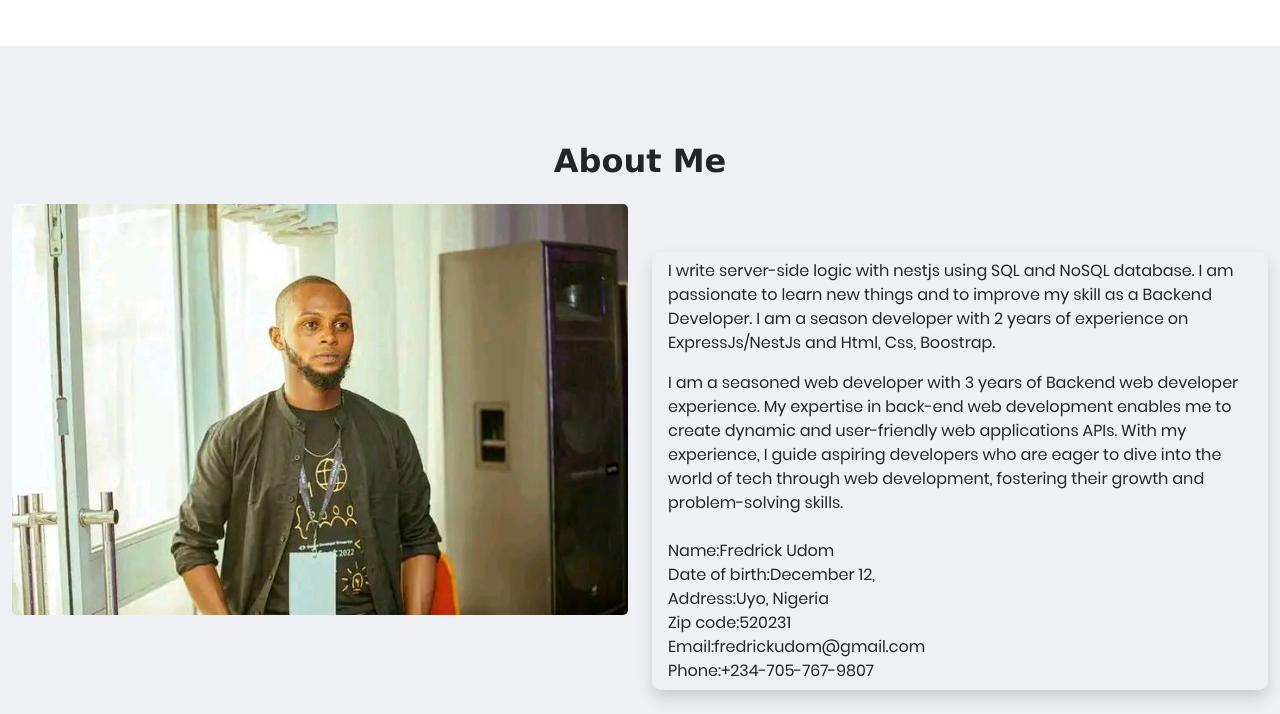
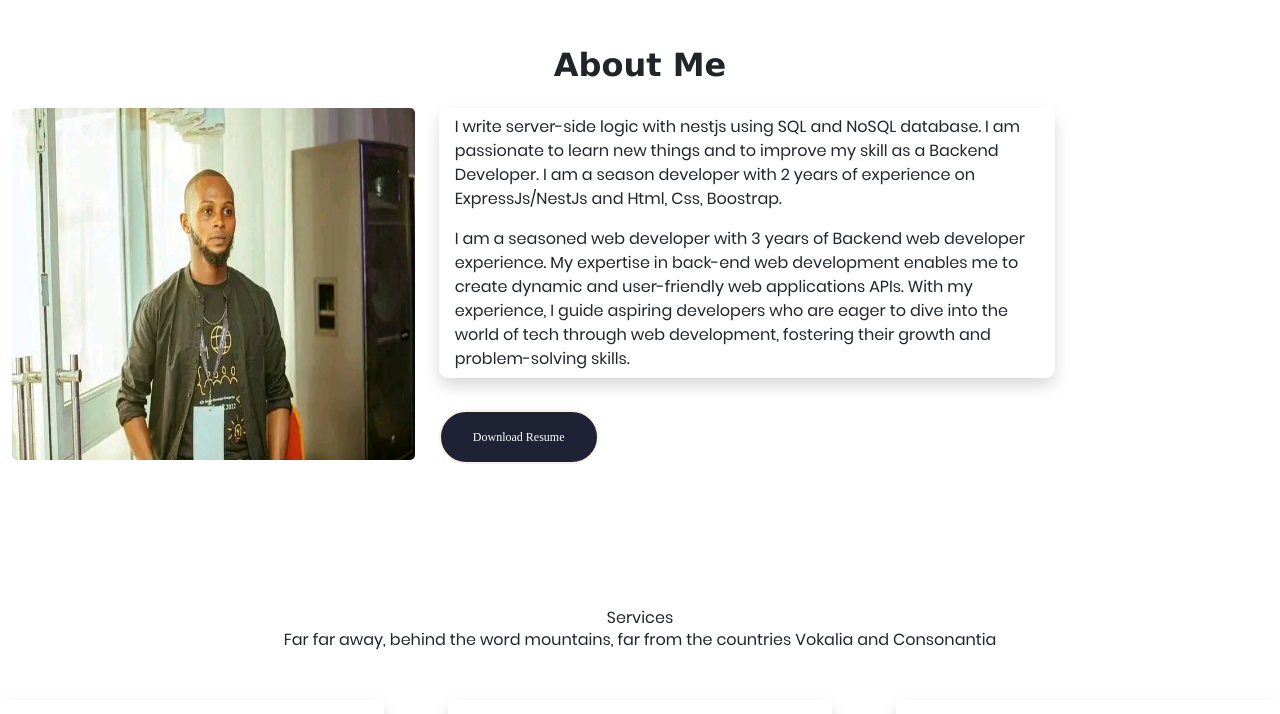
Before and after one commit to FredrickUdom/react-portfolio, a React (Vite) app: page / in a window 1280 px wide. Shown: the part 408-1122 px from the top of the page. Built offline with nearby package versions, Linux system fonts and the light colour scheme.

Commit message:
fixed about

```diff
--- a/src/PortfolioContainer/About/About.css
+++ b/src/PortfolioContainer/About/About.css
@@ -10,6 +10,14 @@ h2 p{
 }
 .img img{
     border-radius: 5px  !important;
+    height: 22rem;
+}
+.img img:hover{
+    border-radius: 5px  !important;
+    height: 22rem;
+    transform: rotate(360deg);
+    transition: 1s ease-out;
+
 }
 .about{
     border-radius: 9px !important;
@@ -18,6 +26,9 @@ h2 p{
 
 
 /* MEDIA QUERY */
+@media screen and (max-width:1170px){
+
+}
 @media screen and (max-width:1110px){
     .pix2 img{
         display: none;
--- a/src/PortfolioContainer/About/About.jsx
+++ b/src/PortfolioContainer/About/About.jsx
@@ -6,52 +6,52 @@ import "./About.css";
 
 function About() {
 	return (
-		<section class="ftco-about img ftco-section ftco-no-pb pt-5 my-5" id="about-section">
+		// <section class="ftco-about img ftco-section ftco-no-pb pt-5 my-5" id="about-section">
     	<div class="container">
-    		<div class="row d-flex">
+    		<div class="row  content">
 
 			<h2 class="mb-4  pt-5 h2"><p>About Me</p></h2>
-    			<div class="col-md-6 col-lg-6 d-flex">
+    			<div class="col-md-4 col-lg-4">
     				<div class="img-about img ">
     					<div class="overlay"></div>
-	    				<div class="img pix2 d-flex align-self-stretch align-items-center">
+	    				<div class="img pix2">
 							<img src={pix2} alt="" srcset="" />
 	    				</div>
     				</div>
     			</div>
-    			<div class="col-md-6 col-lg-6 pl-lg-5 pb-5 context">
+    			<div class="col-md-6 col-lg-6 pl-lg-8 pb-5 context">
     				<div class="row justify-content-start pb-3">
 		          <div class="col-md-12 heading-section ftco-animate ">
 
-		           <div className="shadow px-3 mt-5 about  ">
+		           <div className="shadow px-3 about  ">
 				   <p>I write server-side logic with nestjs using SQL and NoSQL database. I am passionate to learn new things and to improve my skill as a Backend Developer.   I am a season developer with 2 years of experience on ExpressJs/NestJs and Html, Css, Boostrap.</p>
 
 				   <p className='pt-3'>I am a seasoned web developer with 3 years of Backend web developer experience. My expertise in  back-end web development enables me to create dynamic and user-friendly web applications APIs. With my experience, I guide aspiring developers who are eager to dive into the world of tech through web development, fostering their growth and problem-solving skills.
 				   </p>
-		            <ul class="about-info mt-4 px-md-0 px-2 ">
+		            {/* <ul class="about-info mt-4 px-md-0 px-2 ">
 		            	<li class="d-flex"><span>Name:</span> <span className='info'>Fredrick Udom</span></li>
 		            	<li class="d-flex"><span>Date of birth:</span > <span className='info'>December 12, </span></li>
 		            	<li class="d-flex"><span>Address:</span> <span className='info'>Uyo, Nigeria</span></li>
 		            	<li class="d-flex"><span>Zip code:</span> <span className='info'>520231</span></li>
 		            	<li class="d-flex"><span>Email:</span> <span className='info'>fredrickudom@gmail.com</span></li>
 		            	<li class="d-flex"><span>Phone: </span> <span className='info'>+234-705-767-9807</span></li>
-		            </ul>
+		            </ul> */}
 				   </div>
 		          </div>
 		        </div>
 	          <div class="counter-wrap ftco-animate d-flex mt-md-3 ">
               <div class="text">
-              	<p class="mb-4">
+              	{/* <p class="mb-4">
 	                <span class="number" data-number="120">0</span>
 	                <span>Project complete</span>
-                </p>
-                <p className='mb-5'><a href="./resume/myResume.pdf"target="blank" class="btn btn-primary py-3 px-3">Download Resume</a></p>
+                </p> */}
+                <p><a href="./resume/myResume.pdf"target="blank" class="btn btn-primary py-3 px-3">Download Resume</a></p>
               </div>
 	          </div>
 	        </div>
         </div>
     	</div>
-    </section>
+    // </section>
 	);
 }
 
```
Also changed, not shown: src/PortfolioContainer/Nav-bar/NavBar.css (indentation only).
